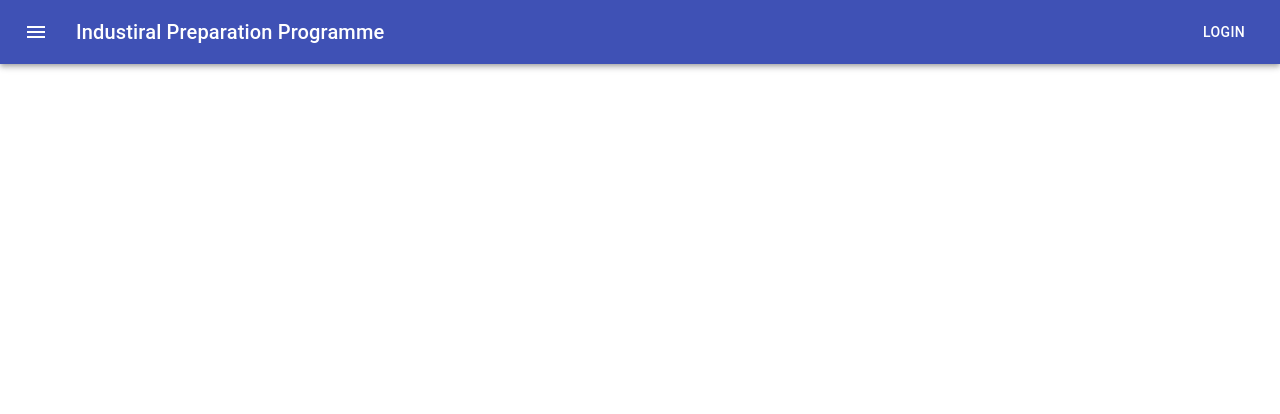
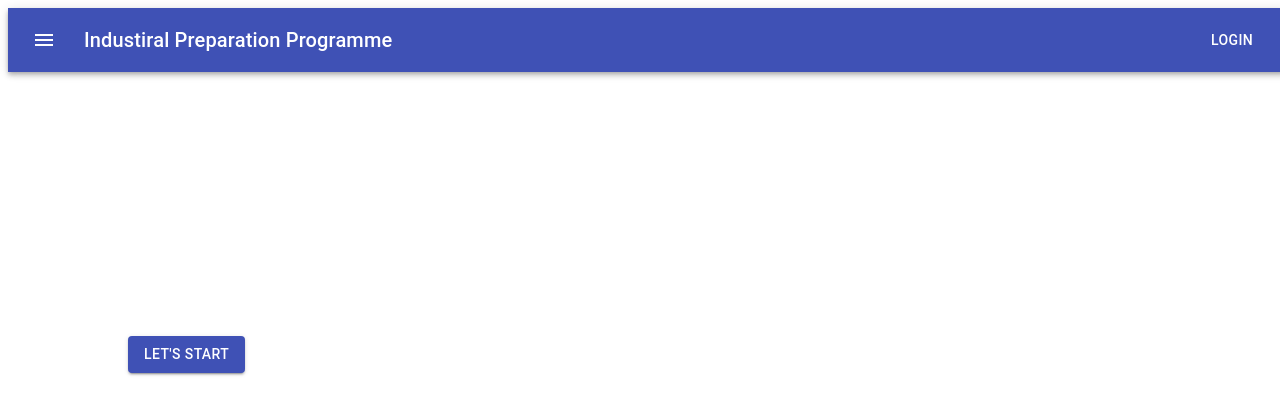
Before and after one commit to chamodKanishka/IPT, a React (Create React App) app: page / in a window 1280 px wide. Shown: the top 414 px of the page. Built offline with nearby package versions, Linux system fonts and the light colour scheme.

Commit message:
import button and it names as lets start button and its wrapper inside a box component for future development

```diff
--- a/src/screens/LandingPage.js
+++ b/src/screens/LandingPage.js
@@ -6,6 +6,8 @@ import Typography from '@material-ui/core/Typography';
 import Button from '@material-ui/core/Button';
 import IconButton from '@material-ui/core/IconButton';
 import MenuIcon from '@material-ui/icons/Menu';
+import Box from '@material-ui/core/Box';
+
 
 function LandingPage() {
     const classes = useStyles();
@@ -23,6 +25,12 @@ function LandingPage() {
         <Button color="inherit">Login</Button>
       </Toolbar>
     </AppBar>
+    <Box className={classes.box} clone>
+    <Button variant="contained" color="primary">
+        Let's Start
+      </Button>
+    </Box>
+
   </div>
   );
 }
@@ -32,6 +40,9 @@ export default LandingPage;
 const useStyles = makeStyles((theme) => ({
     root: {
       flexGrow: 1,
+      '& > *': {
+        margin: theme.spacing(1),
+      },
 
     },
     menuButton: {
@@ -40,4 +51,8 @@ const useStyles = makeStyles((theme) => ({
     title: {
       flexGrow: 1,
     },
+    box:{
+        marginTop:'20%',
+        marginLeft:'10%'
+    }
   }));
```
